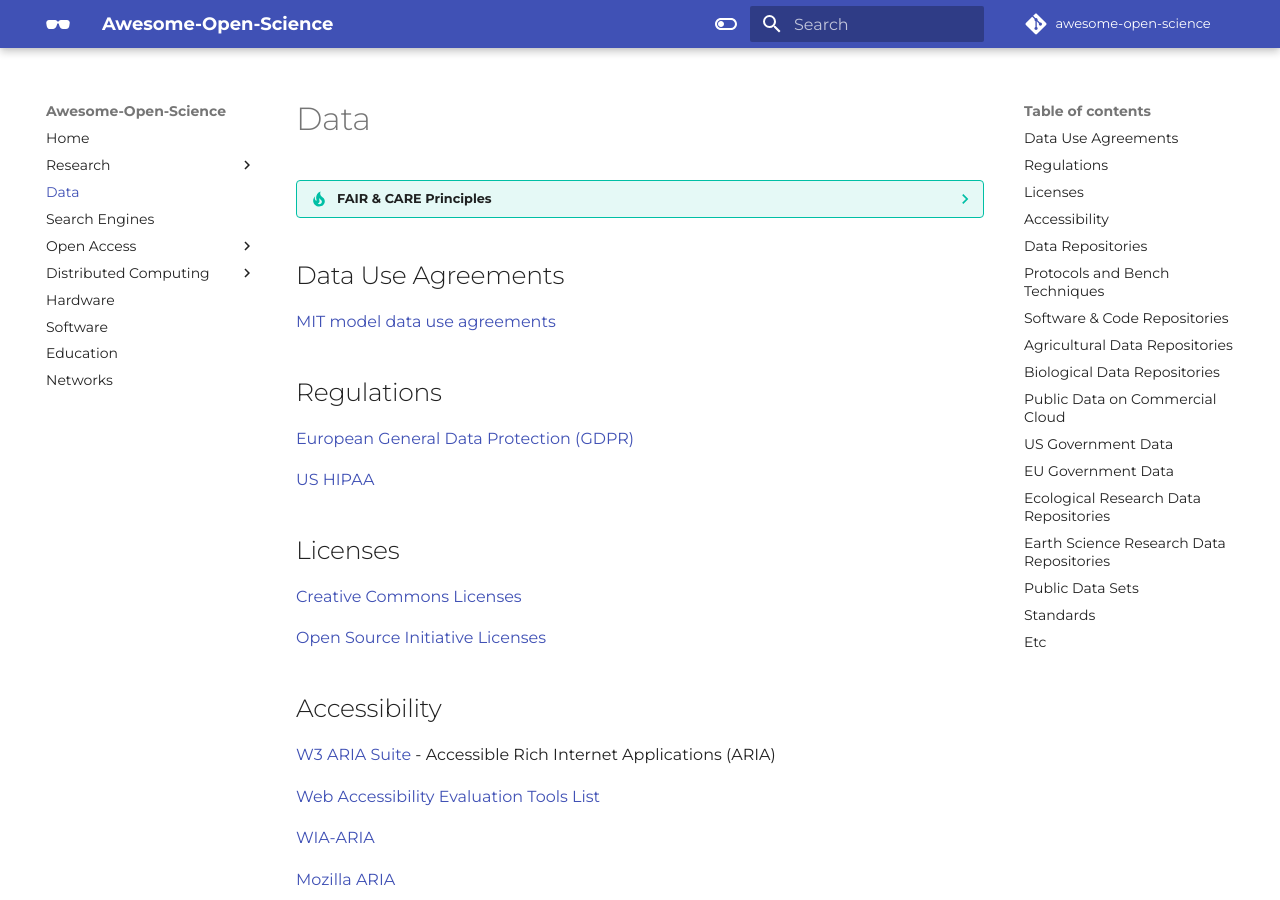
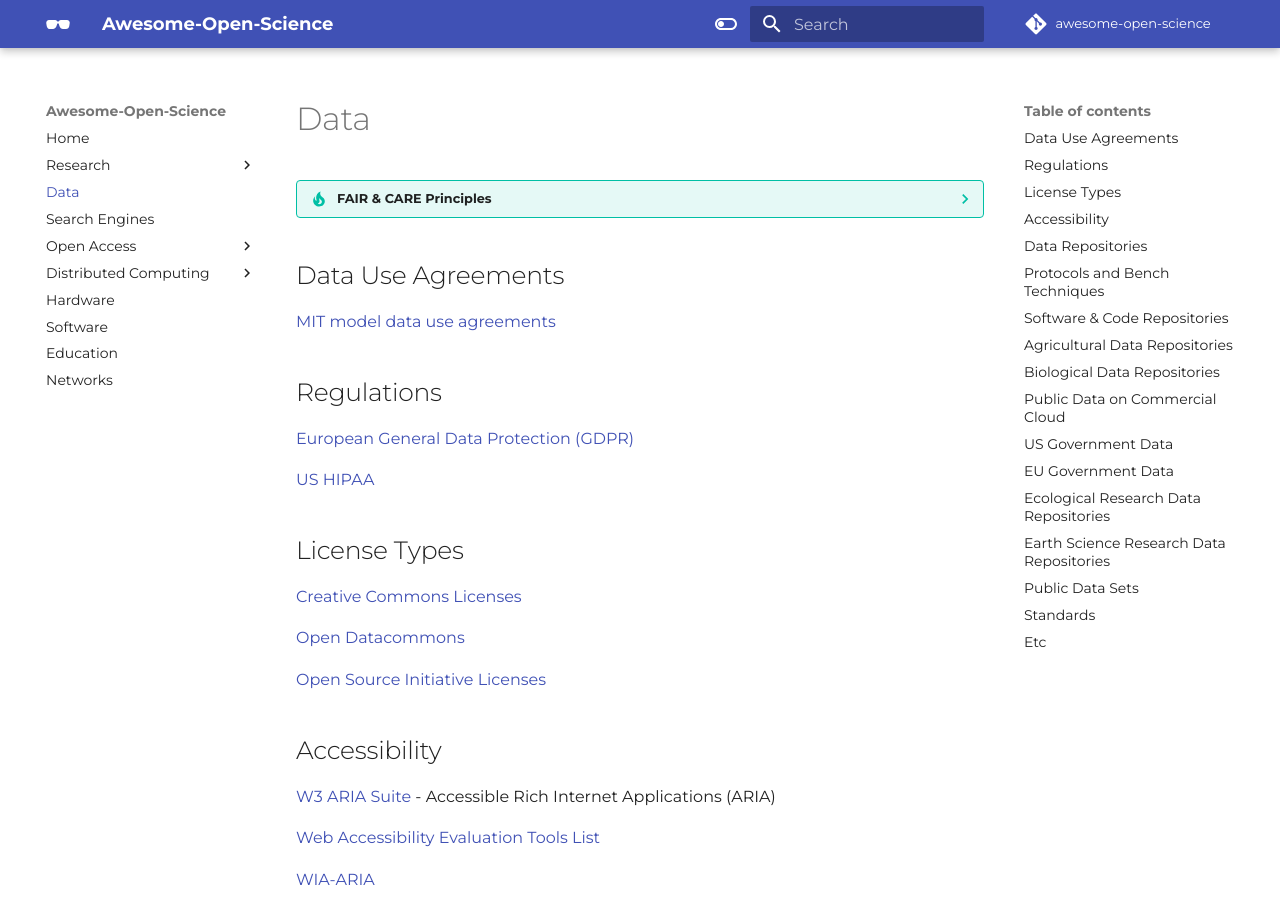
Before and after one commit to tyson-swetnam/awesome-open-science, an MkDocs documentation site: the page built from docs/data.md, in a window 1280 px wide and 900 px high. Built offline with MkDocs 1.6.1 and Material for MkDocs 9.7.7, drawn with Linux system fonts in a browser that asks for light colours; some web fonts are replaced; comment, search, counter and statistics services are not loaded.

Commit message:
Update data.md

```diff
--- a/docs/data.md
+++ b/docs/data.md
@@ -24,9 +24,11 @@
 
 [US HIPAA](https://www.hhs.gov/hipaa/for-professionals/privacy/laws-regulations/index.html){target=_blank}
 
-## Licenses
+## License Types
 
 [Creative Commons Licenses](https://creativecommons.org/licenses/){target=_blank}
+
+[Open Datacommons](https://opendatacommons.org/){target=_blank}
 
 [Open Source Initiative Licenses](https://opensource.org/licenses){target=_blank}
 
```
